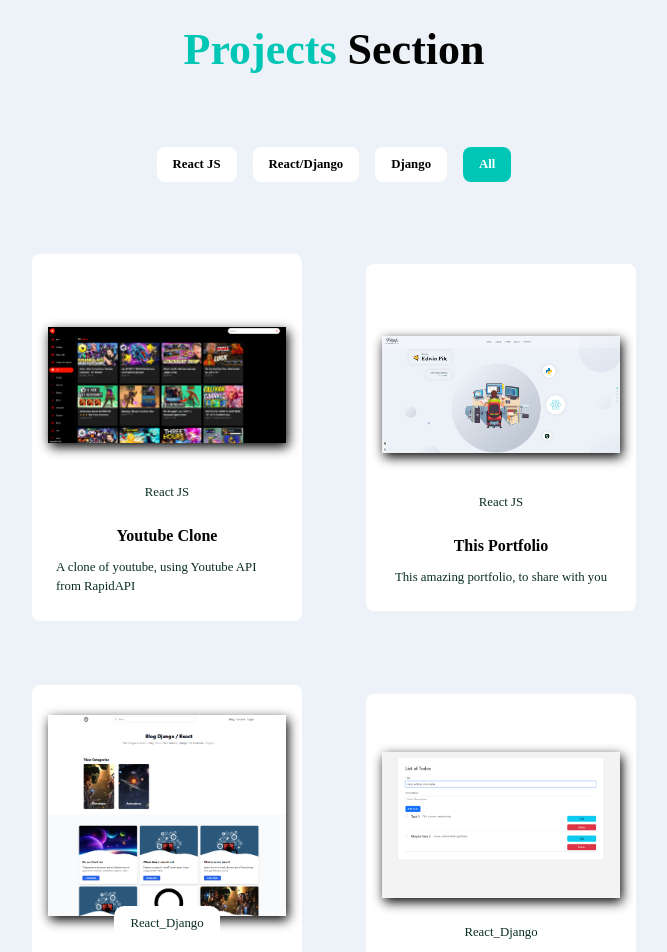
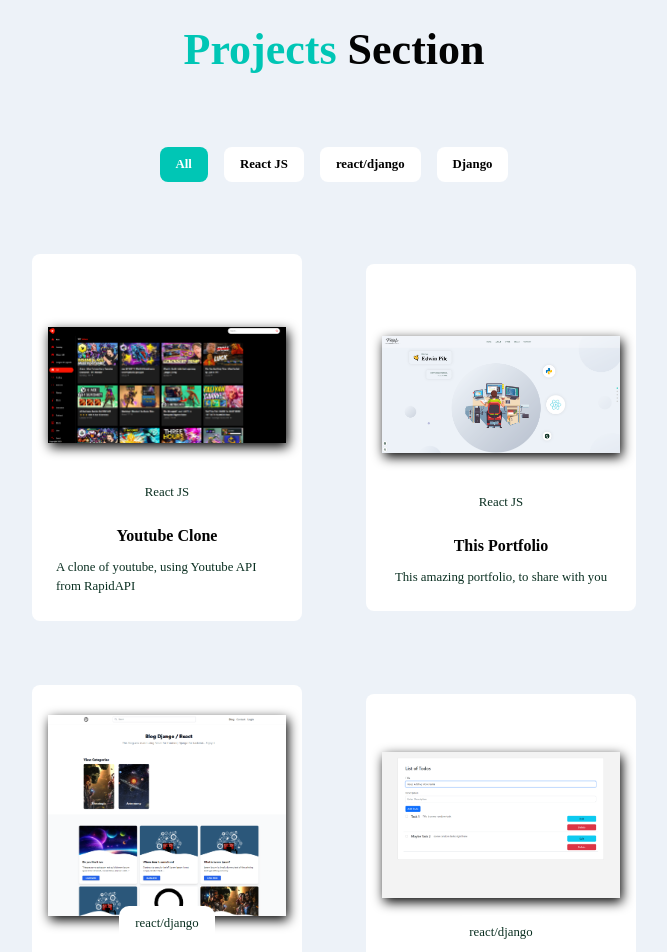
Before and after one commit to EPraz/Epraz.github.io, a React (Create React App) app: page / in a window 1280 px wide. Shown: the part 1640-2592 px from the top of the page, without its empty margins (313-980 px from the left). Built offline with nearby package versions, Linux system fonts and the light colour scheme.

Commit message:
work section

```diff
--- a/src/container/Work/Work.jsx
+++ b/src/container/Work/Work.jsx
@@ -41,7 +41,7 @@
     <>
       <h2 className="head-text"><span>Projects</span> Section</h2>
       <div className='app__work-filter'>
-        {['React JS', 'React/Django', 'Django', 'All'].map((item, index) => (
+        {['All' ,'React JS', 'react/django', 'Django'].map((item, index) => (
           <div
             key={index}
             onClick={() => handleWorkFilter(item)}
--- a/src/container/Work/WorkData.js
+++ b/src/container/Work/WorkData.js
@@ -36,7 +36,7 @@
         skills_used: 'Rest Framework, Axios, Tailwind, Redux',
         codeLink: 'https://github.com/EPraz/blog_dj_react',
         imgUrl: images.blog_django_react ,
-        tags: 'React_Django',
+        tags: 'react/django',
     },
     {
         id:"4",
@@ -45,7 +45,7 @@
         skills_used: 'Rest Framework, Axios, Bootstrap',
         codeLink: 'https://github.com/EPraz/todo_django_react',
         imgUrl: images.todo_django_react ,
-        tags: 'React_Django',
+        tags: 'react/django',
     },
     {
         id:"5",
```
